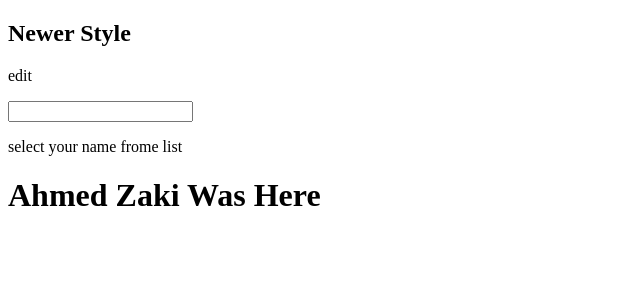
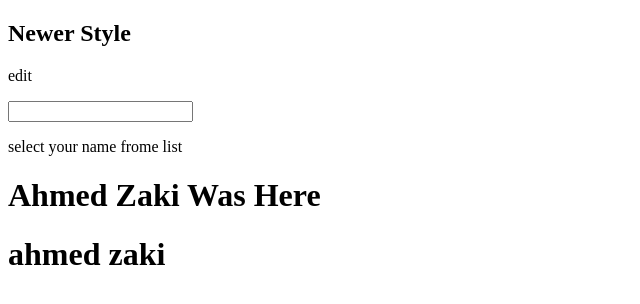
Before and after one commit to ahmed011adel/NewProj, a plain HTML site: page index.html in a window 1280 px wide. Shown: the whole page, without its empty margins (0-640 px from the left). Drawn offline with Linux system fonts and the light colour scheme.

Commit message:
small change

```diff
--- a/index.html
+++ b/index.html
@@ -20,5 +20,6 @@
     </div>
 
     <h1>Ahmed Zaki Was Here</h1>
+    <h1>ahmed zaki</h1>
 </body>
 </html>
```
